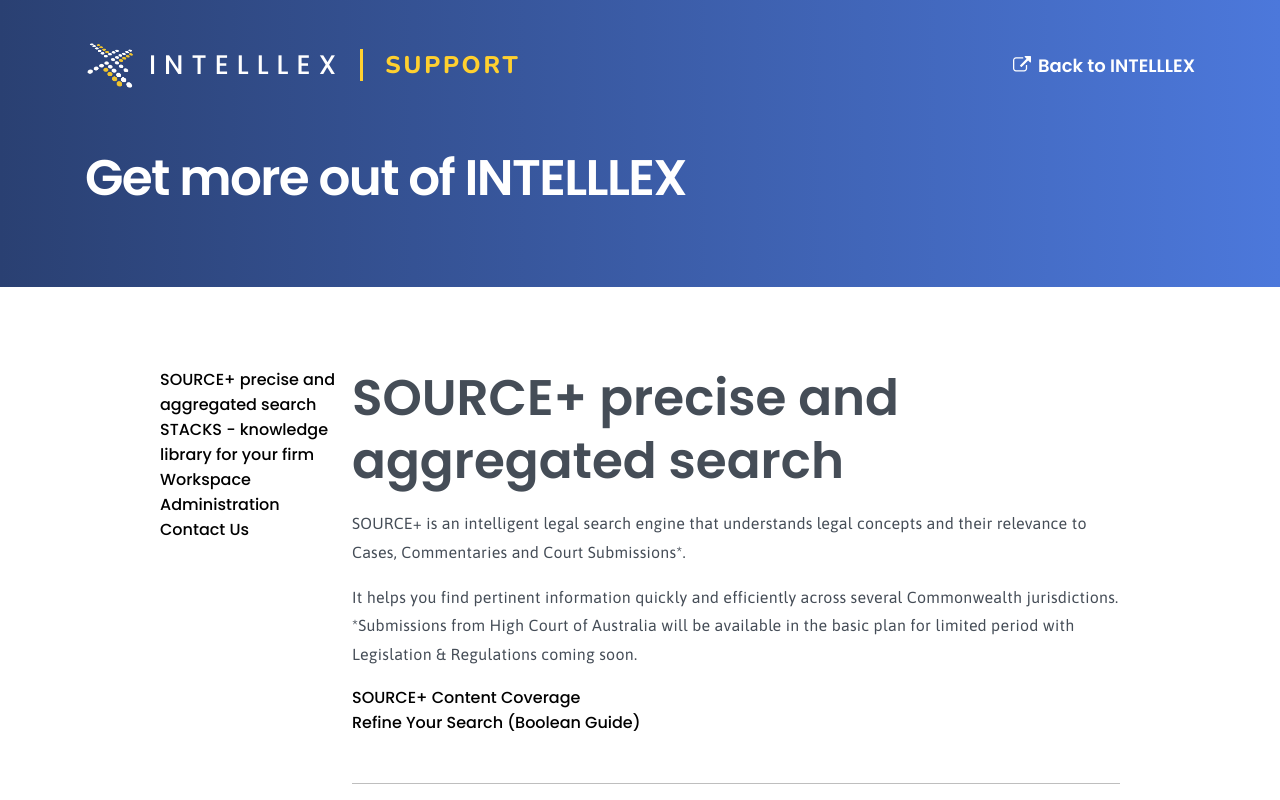
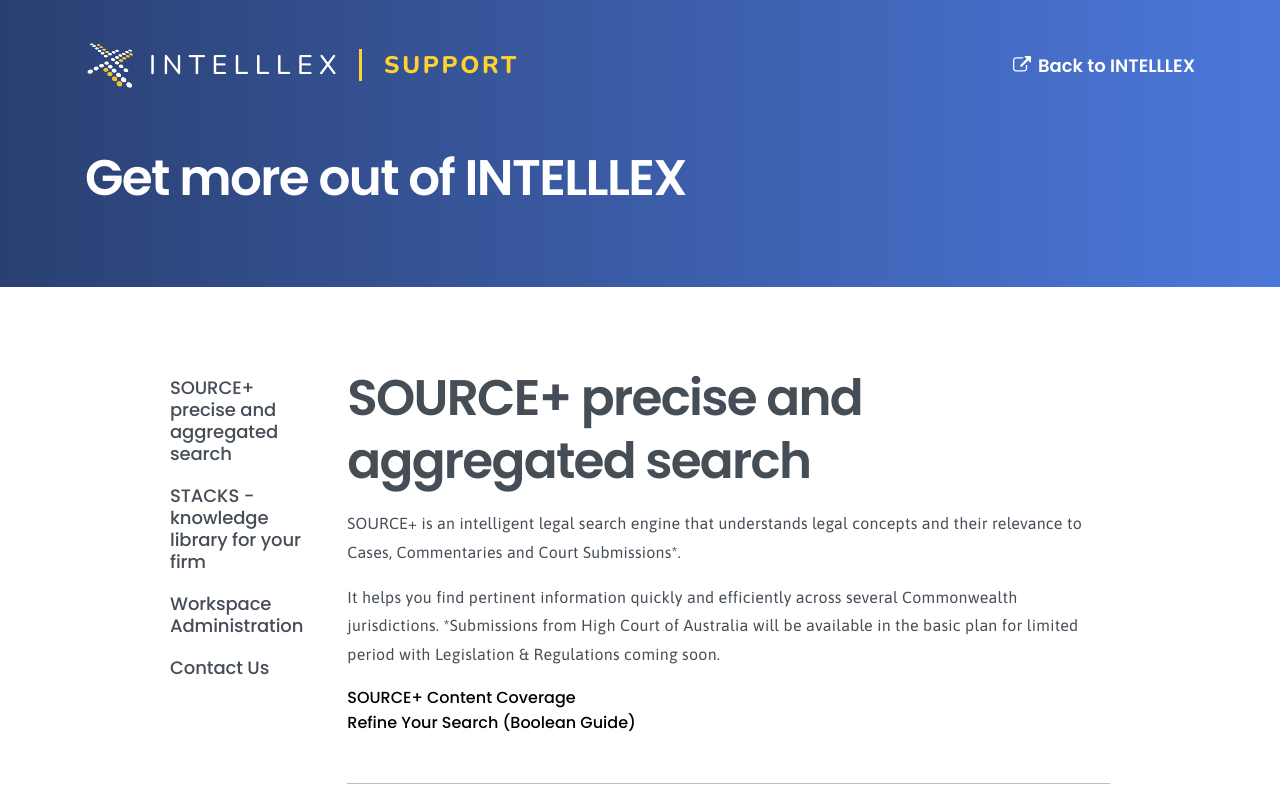
Before and after one commit to MapleLeaves-7/Intelllex-Support-Clone, a React (Create React App) app in the folder intelllex-support-clone/: page / in a window 1280 px wide. Shown: the top 800 px of the page. Built offline with nearby package versions, Linux system fonts and the light colour scheme.

Commit message:
Style main section navigation

```diff
--- a/intelllex-support-clone/src/App.css
+++ b/intelllex-support-clone/src/App.css
@@ -36,7 +36,7 @@
 
 :root {
   --primary-font-family: 'Poppins';
-  --subheading-font-family: 'Nunito';
+  --banner-font-family: 'Nunito';
   --content-font-family: 'Asap';
 }
 
@@ -82,7 +82,6 @@
   margin-right: 1rem;
 
   font-size: 1.68rem;
-  font-family: var(--subheading-font-family), san-serif;
 }
 
 .logo {
@@ -92,9 +91,11 @@
 }
 
 .logo-container > .heading {
+  font-family: var(--banner-font-family), san-serif;
   font-weight: normal;
   font-size: 1em;
-  letter-spacing: 0.5rem;
+  font-weight: 400;
+  letter-spacing: 0.4rem;
 
   text-transform: uppercase;
 }
@@ -104,7 +105,7 @@
 
   padding-left: 22px;
 
-  font-family: 'Nunito', san-serif;
+  font-family: var(--banner-font-family), san-serif;
   color: #ffd02f;
   letter-spacing: 0.175rem;
   font-weight: bold;
@@ -157,6 +158,8 @@
 
 .main-section {
   display: flex;
+  gap: 1.5rem;
+
   width: 75vw;
   max-width: 1140px;
   padding: 5rem 0;
@@ -167,6 +170,7 @@
   display: flex;
   flex-direction: column;
   max-width: 80%;
+  margin: 0 10px;
 }
 
 .main-content-item {
@@ -186,6 +190,7 @@
   font-weight: 600;
   font-size: 3.125rem;
   line-height: 1.26;
+  letter-spacing: -1.7px;
   color: #454d57;
 }
 
@@ -208,6 +213,25 @@
   margin-bottom: 1rem;
 }
 
+/* Styles for navigation */
+.main-nav-item {
+  padding: 0.625rem;
+
+  border-radius: 0.25rem;
+
+  font-size: 1.125rem;
+  font-weight: 500;
+  color: #454d57;
+  letter-spacing: -0.1px;
+  line-height: 1.22;
+
+  cursor: pointer;
+}
+
+.main-nav-item:hover {
+  background-color: rgba(173, 202, 221, 0.2);
+}
+
 /* Styles for the footer */
 .social-icon {
   width: 50px;
```
